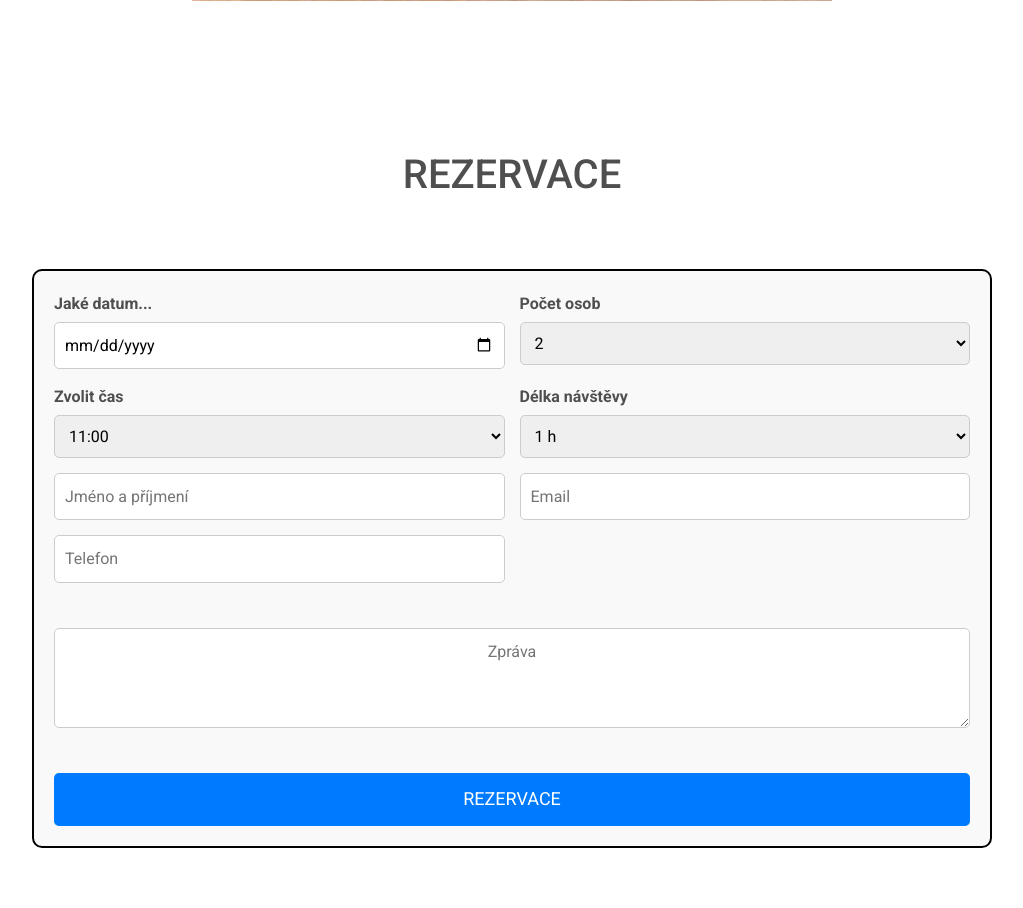
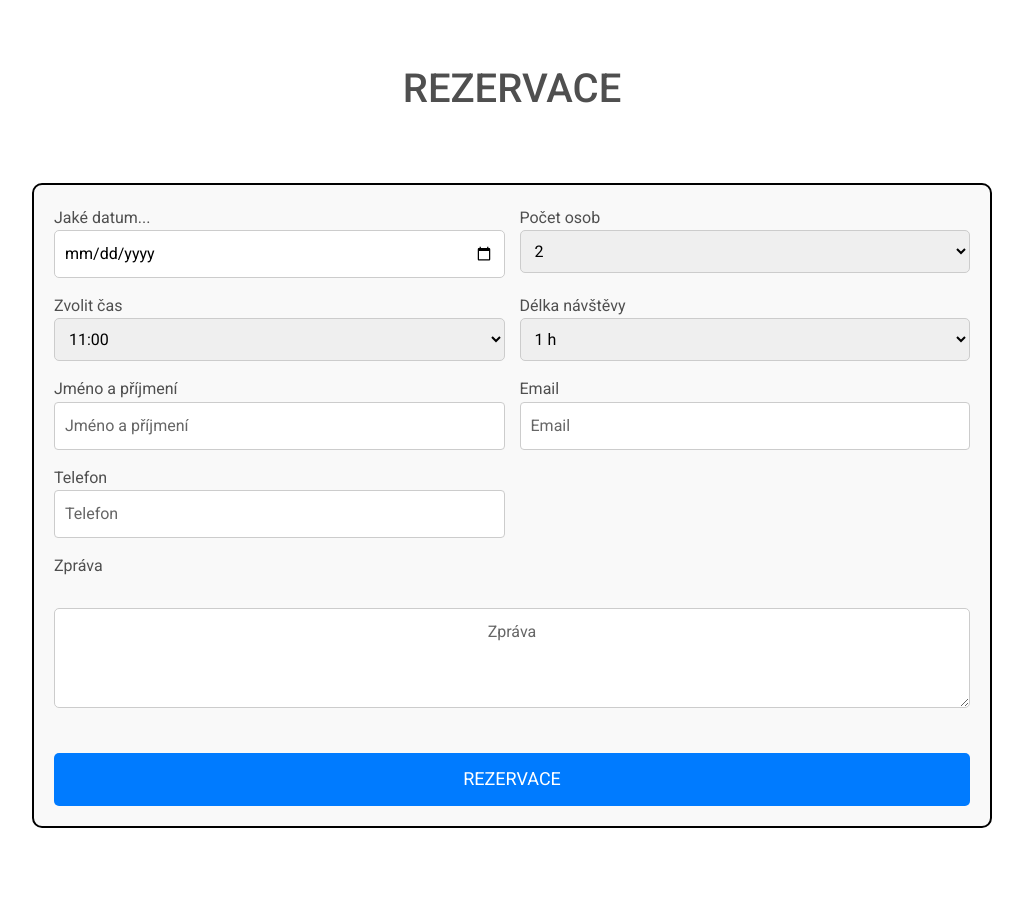
Before and after one commit to DavidV321/Nov--web-Lampy, a PHP site: page /index.php in a window 1280 px wide. Shown: the part 3576-4484 px from the top of the page, without its empty margins (128-1151 px from the left). Run offline with PHP 8.4, Linux system fonts and the light colour scheme.

Commit message:
comitt14

```diff
--- a/index.php
+++ b/index.php
@@ -203,12 +209,14 @@
           <div class="form-segments">
             <form action="process_reservation.php" method="post" class="box">
               <div class="form-grid">
+
                 <div class="form-group">
-                    <p class="text1"><?php echo $t["date"]; ?></p>
+                  <label for="event_date"><?php echo $t["date"]; ?></label>
                   <input type="date" id="event_date" name="event_date">
                 </div>
+
                 <div class="form-group">
-                    <p class="text2"><?php echo $t["people"]; ?></p>
+                  <label for="box2"><?php echo $t["people"]; ?></label>
                   <select name="number_of_people" id="box2">
                     <?php for ($i = 2; $i <= 10; $i++) { ?>
                       <option value="<?php echo $i; ?>"><?php echo $i; ?></option>
@@ -217,15 +225,16 @@
                 </div>
 
                 <div class="form-group">
-                    <p class="text3"><?php echo $t["time"]; ?></p>
+                  <label for="box3"><?php echo $t["time"]; ?></label>
                   <select name="event_time" id="box3">
                     <?php for ($i = 11; $i <= 22; $i++) { ?>
                       <option value="<?php echo $i . ':00'; ?>"><?php echo $i . ':00'; ?></option>
                     <?php } ?>
                   </select>
                 </div>
+
                 <div class="form-group">
-                    <p class="text4"><?php echo $t["duration"]; ?></p>
+                  <label for="box4"><?php echo $t["duration"]; ?></label>
                   <select name="visit_duration" id="box4">
                     <option value="one-hour"><?php echo $t["one_hour"]; ?></option>
                     <option value="two-hour"><?php echo $t["two_hour"]; ?></option>
@@ -235,26 +244,33 @@
                 </div>
 
                 <div class="form-group">
-                    <input type="text" name="full_name" placeholder="<?php echo $t["full_name"]; ?>">
+                  <label for="full_name"><?php echo $t["full_name"]; ?></label>
+                  <input type="text" id="full_name" name="full_name" placeholder="<?php echo $t["full_name"]; ?>">
                 </div>
+
                 <div class="form-group">
-                    <input type="email" name="email" placeholder="<?php echo $t["email"]; ?>">
+                  <label for="email"><?php echo $t["email"]; ?></label>
+                  <input type="email" id="email" name="email" placeholder="<?php echo $t["email"]; ?>">
                 </div>
+
                 <div class="form-group">
-                    <input type="phone" name="phone" placeholder="<?php echo $t["phone"]; ?>">
+                  <label for="phone"><?php echo $t["phone"]; ?></label>
+                  <input type="tel" id="phone" name="phone" placeholder="<?php echo $t["phone"]; ?>">
                 </div>
+
                 <div class="form-group full-width">
-                    <textarea name="message" placeholder="<?php echo $t["message"]; ?>" cols="30" rows="4"></textarea>
+                  <label for="message"><?php echo $t["message"]; ?></label>
+                  <textarea id="message" name="message" placeholder="<?php echo $t["message"]; ?>" cols="30" rows="4"></textarea>
                 </div>
+
                 <div class="form-group full-width">
                   <input type="submit" value="<?php echo $t["submit"]; ?>">
                 </div>
+
               </div>
             </form>
           </div>
         </div>
-
-
       </section>
 
 
--- a/lang.php
+++ b/lang.php
@@ -14,7 +14,7 @@
 // Překlady
 $texts = [
     "cs" => [
-        "title" => "Lampičky restaurant",
+        "title" => "Lampičky Restaurant | Restaurace Praha 3 – Jarov | Polední menu & burgery",
         "restaurant_desc" => 'Lampičky restaurant se nachází v pražské části Žižkov - Jarov. Je domovem skvělých burgerů a poctivých jídel. Máte chuť na pořádný burger z kvalitního masa, křupavé hranolky a omáčky, které si zamilujete? Nebo hledáte polední menu, které vás zasytí a potěší domácí chutí? Ať už k nám zavítáte na rychlý oběd, pohodovou večeři nebo jen na drink s přáteli, vždy vás čeká příjemná atmosféra a poctivá porce chuti. Pivo čepujeme od našeho otevření - %s z pivovaru %s, a to přímo z tanku Dále nabízíme skvělého Bohéma z Krušovic a pro milovníky speciálů pravidelně obměňujeme nabídku na čep – od Polotmavého Beránka až po různé druhy IPA a ALE',
         "restaurant_desc_2" => "Protože věříme, že kvalita začíná v kuchyni, připravujeme si všechny omáčky sami, pečeme vlastní housky na burgery a při přípravě dezertů sázíme na poctivou výrobu a skutečnou chuť. Přijďte si užít nejen naše burgery, ale i další pokrmy, které vznikají s láskou a důrazem na kvalitu.
         ",
@@ -47,7 +47,7 @@
 
     ],
     "en" => [
-        "title" => "Lampičky Restaurant",
+        "title" => "Lampičky Restaurant | Restaurant Prague 3 – Jarov | Lunch menu & burgery",
         "restaurant_desc" => 'Lampičky restaurant, located in the Žižkov - Jarov district. Home of great burgers and honest meals. Do you crave a proper burger made from high-quality meat, crispy fries, and sauces you will love? Or are you looking for a lunch menu that fills you up and delights you with a homemade taste? Whether you visit us for a quick lunch, a relaxing dinner, or just a drink with friends, you can always expect a great atmosphere and an honest portion of flavor. We have been serving beer since our opening %s from the %s brewery, straight from the tank, excellent Bohém from Krušovice, and for craft beer fans, we rotate different types of beers, especially the Semi-dark Beránek, as well as IPA, ALE...',
         "restaurant_desc_2" => "Because we have always believed that quality starts in the kitchen, we prepare our own sauces, bake buns for our burgers, and rely on honest craftsmanship and taste when making desserts. Come and enjoy not just our burgers but all of our dishes, which are created with love and a focus on quality.",
         "menu" => "MENU",
--- a/obedy_cs.html
+++ b/obedy_cs.html
@@ -1,46 +1,46 @@
 <div class="menu-wraper">
     <div class="lunch-date">
-        <h3>PÁTEK - NEDĚLE 18. - 20.4.</h3>
+        <h2>SOBOTA - NEDĚLE 24. - 25.4.</h2>
     </div>
     <br>
 <div class="menu-text">
 <h3>POLÉVKA DNE</h3>
 <div class="menu-item">
-<p></p>
-<p class="menu-price">49,-</p>
+<p>Kuřecí vývar s masem, nudlemi a zeleninou</p>
+<p class="menu-price">59,-</p>
 </div>
 <br>
 <h3>DENNÍ NABÍDKA</h3>
 <div class="menu-item">
-    <p>Máslové kuřecí stehno na bylinkách s jarní nádivkou, brambory s pažitkou</p>
+    <p>Kuřecí roláda se špenátem a slaninou, bramborovo rukolové pyré, zeleninový salát</p>
     <p class="menu-price">180,-</p>
 </div>
 <div class="item-under">
     <p></p>
 </div>
 <div class="menu-item">
-    <p>Konfitované králičí stehno, špekový knedlík, listový špenát, vídeňská cibulka</p>
-    <p class="menu-price">220,-</p>
+    <p>Vepřový steak z krkovice na houbové omáčce, pečené grenaille s kořenovou zelenin</p>
+    <p class="menu-price">200,-</p>
 </div>
 <div class="item-under">
     <p></p>
 </div>
 <div class="menu-item">
-    <p>Quesadilla s kuřecím masem a list. špenátem, zakys. smetana</p>
-    <p class="menu-price">200,-</p>
+    <p>Fish burger</p>
+    <p class="menu-price">190,-</p>
 </div>
 <div class="item-under">
-    <p>Kuřecí maso, listy špenátu, mrkev, jablko avokádo, medovo-papriková majonéza</p>
+    <p>Smažená tilápie, citronová majonéza, ledový salát, rajče, okurka</p>
 </div>
 <div class="menu-item">
-    <p>Burger „Avokado“</p>
-    <p class="menu-price">200,-</p>
+    <p></p>
+    <p class="menu-price"></p>
 </div>
 <div class="item-under">
-    <p>Avokádo, majonéza, ledový salát, rajče, linkové vlasy</p>
+    <p></p>
 </div>
 <div class="menu-item">
-    <p>Burgery z hlavního menu po celý den</p>
+    <p>Výběr z hlavního menu po celý den</p>
     <p class="menu-price"></p>
 </div>
 <div class="item-under">
--- a/style.css
+++ b/style.css
@@ -46,23 +46,6 @@
 .logoup a img {
   width: 200px; /* Pevná šířka loga */
 }
-
-/* animace loga */
-@keyframes fadeInGlow {
-  0% {
-      filter: brightness(0.3);
-      opacity: 0;
-  }
-  100% {
-      filter: brightness(1);
-      opacity: 1;
-  }
-}
-
-.logoup img {
-  animation: fadeInGlow 2s ease-in-out forwards;
-}
-
 
 .engIcon {
   display: flex;
@@ -114,14 +97,15 @@
 .buttons {
   display: flex;
   gap: 10px;
-
 }
 
-.buttons a {
+.a {
   color: #ffffff;
+  padding: 10px 50px;
 }
 
 .buttons button {
+  width: 100%; /* Tlačítko vyplní šířku rodiče (a nebo <a>) */
   padding: 10px 20px;
   border: none;
   background-color: black;
@@ -132,7 +116,9 @@
   font-weight: 400;
   font-style: normal;
   border-radius: 10px;
+  white-space: nowrap; /* Zamezí zalomení textu */
 }
+
 .buttons button:hover {
   background-color: rgb(68, 68, 68);
 }
@@ -421,9 +407,10 @@
   grid-column: span 2; /* Prvky, které mají být přes oba sloupce */
 }
 
+/* Tlačítko odeslat */
 input[type="submit"] {
-  background-color: #007bff;
-  color: white;
+  background-color: #007bff; /* modré tlačítko */
+  color: #ffffff;            /* bílý text – dostatečný kontrast */
   border: none;
   padding: 12px;
   font-size: 18px;
@@ -433,7 +420,28 @@
 }
 
 input[type="submit"]:hover {
-  background-color: #0056b3;
+  background-color: #0056b3; /* tmavší modrá při najetí */
+}
+
+/* Textová pole – dostatečný kontrast */
+input[type="text"],
+input[type="email"],
+input[type="tel"],
+input[type="password"],
+textarea {
+  color: #000000;             /* černý text */
+  background-color: #ffffff;  /* bílé pozadí */
+  border: 1px solid #ccc;
+  padding: 10px;
+  font-size: 16px;
+  border-radius: 4px;
+}
+
+/* Placeholder text – dostatečně tmavý */
+input::placeholder,
+textarea::placeholder {
+  color: #666666;             /* tmavší šedá, aby kontrast byl OK */
+  opacity: 1;                 /* některé prohlížeče snižují neprůhlednost */
 }
 
 
```
Also changed, not shown: other parts of index.php (+15 -9 lines), firemky.html (+48 -14 lines), obedy_en.html (+12 -12 lines), photo/Czechflag.png (renamed from photo/32202_flag_republic_czech_czech replublic_icon.png), photo/englishflag.png (renamed from photo/2634450_ensign_flag_kingdom_nation_icon.png), 2 other files. Lines whose indentation alone changed are shown as unchanged.
